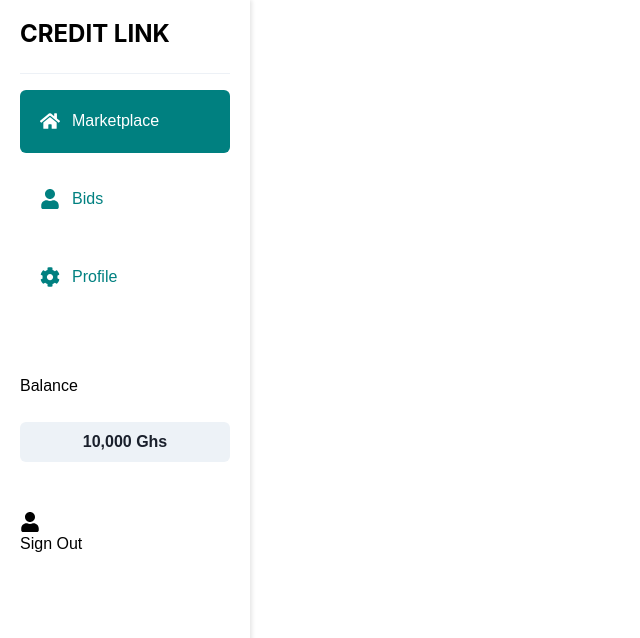
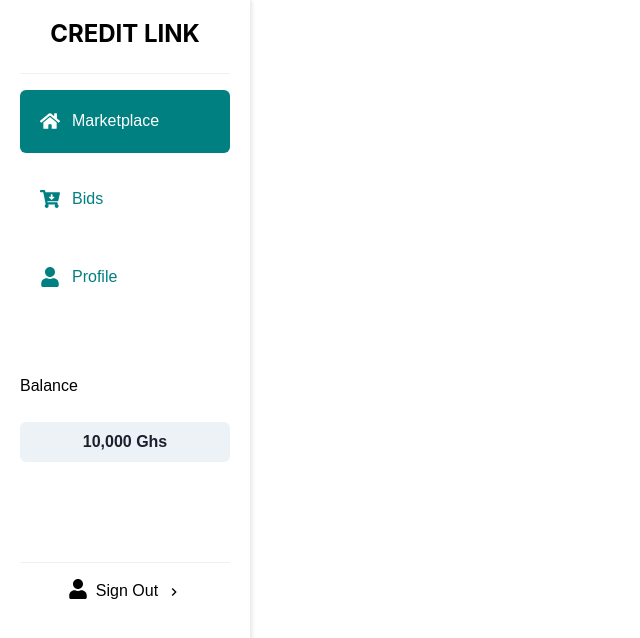
Before and after one commit to boypaida12/ecediUI, a React (Vite) app: page /sidenav in a window 1280 px wide. Shown: the top 638 px of the page, without its empty margins (0-640 px from the left). Built offline with nearby package versions, Linux system fonts and the light colour scheme; no server answers.

Commit message:
Sidenav updated

```diff
--- a/package.json
+++ b/package.json
@@ -10,6 +10,7 @@
     "preview": "vite preview"
   },
   "dependencies": {
+    "@chakra-ui/icons": "^2.1.1",
     "@chakra-ui/react": "^2.8.2",
     "@emotion/react": "^11.11.1",
     "@emotion/styled": "^11.11.0",
--- a/src/components/sidenav/SideNav.jsx
+++ b/src/components/sidenav/SideNav.jsx
@@ -6,7 +6,9 @@ import {
     Flex,
     Divider,
   } from "@chakra-ui/react";
-  import { FaHome, FaUser, FaCog } from 'react-icons/fa';
+  import { FaHome, FaUser, FaCog, FaCartArrowDown } from 'react-icons/fa';
+  import { ChevronRightIcon } from '@chakra-ui/icons'
+import { Link } from "react-router-dom";
 
 export default function SideNav() {
     const menu = [
@@ -29,11 +31,11 @@ export default function SideNav() {
     ]
   return (
     <Box h='100vh' w='250px' bg='white' padding='20px' color='#000' boxShadow='2px 0px 4px rgba(0, 0, 0, 0.1)'>
-    <Flex flexDir='column' justify='space-between'>
-        <Heading fontSize='2xl'>CREDIT LINK</Heading>
+    <Flex flexDir='column'>
+        <Heading fontSize='2xl' textAlign='center'>CREDIT LINK</Heading>
         <Divider />
 
-        <Flex flexDir='column' justify='space-between'>
+        <Flex flexDir='column' justify='space-around' as={Link}>
             {menu.map((item, index) => (
                 <Flex
                     key={index}
@@ -48,8 +50,8 @@ export default function SideNav() {
                     mb='15px'
                 >
                     {item.icon === 'home' && <FaHome size={20} />}
-                    {item.icon === 'user' && <FaUser size={20} />}
-                    {item.icon === 'cog' && <FaCog size={20} />}
+                    {item.icon === 'user' && <FaCartArrowDown size={20}/>}
+                    {item.icon === 'cog' && <FaUser size={20} />}
                     <Text ml='3' mt='15px'>{item.name}</Text>
                 </Flex>
             ))}
@@ -58,13 +60,15 @@ export default function SideNav() {
             <Text>Balance</Text>
             <Button mt='2'>10,000 Ghs</Button>
         </Flex>
-        <Flex flexDir='column' alignItems='left' mt='50px'>
+
+        <Divider mt='100px'/>
+        <Flex as={Link} flexDir='row' alignItems='left'  gap={2} justify='center' align='center'>
             <FaUser size={20}/>
             <Text> Sign Out </Text>
+            <ChevronRightIcon mt='5px'/>
         </Flex>
     </Flex>
 </Box>
 
-
   )
 }
```
Also changed, not shown: 1 other file (tests, documents, lock files or other folders).
